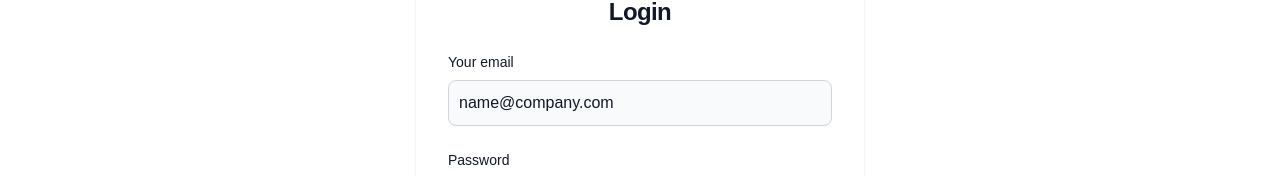
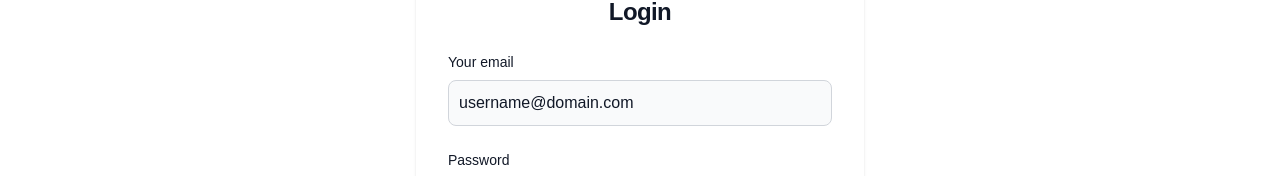
Before and after one commit to KdG-BCIT-ISSP/nest-client, a Next.js app: page /auth/login in a window 1280 px wide. Shown: the part 124-300 px from the top of the page. Built offline with nearby package versions, Linux system fonts and the light colour scheme; no server answers.

Commit message:
update placeholder

```diff
--- a/app/auth/login/page.tsx
+++ b/app/auth/login/page.tsx
@@ -89,7 +89,7 @@ export default function LoginPage() {
                   name="email"
                   id="email"
                   className="bg-gray-50 border border-gray-300 text-gray-900 rounded-lg focus:ring-primary-600 focus:border-primary-600 block w-full p-2.5"
-                  placeholder="name@company.com"
+                  placeholder="username@domain.com"
                   value={formData.email}
                   onChange={handleChange}
                   required
--- a/app/auth/signup/page.tsx
+++ b/app/auth/signup/page.tsx
@@ -114,7 +114,7 @@ export default function SignupPage() {
                   type="email"
                   name="email"
                   className="bg-gray-50 border border-gray-300 text-gray-900 rounded-lg focus:ring-primary-600 focus:border-primary-600 block w-full p-2.5"
-                  placeholder="name@company.com"
+                  placeholder="username@domain.com"
                   value={formData.email}
                   onChange={handleChange}
                   required
--- a/components/auth/ForgotPassword.tsx
+++ b/components/auth/ForgotPassword.tsx
@@ -81,7 +81,7 @@ export default function ForgotPassword({ onClose }: ForgotPasswordProps) {
           name="email"
           id="email"
           onChange={setEmail}
-          placeholder="name@company.com"
+          placeholder="username@domain.com"
         />
 
         <Button
```
